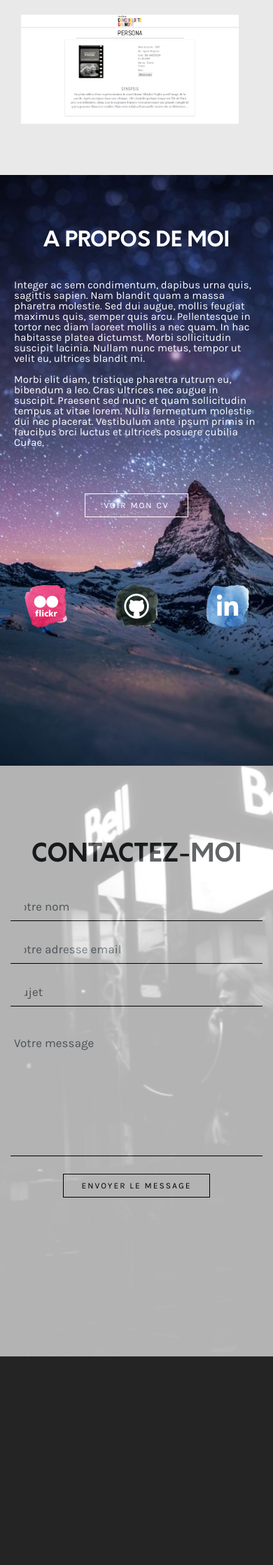
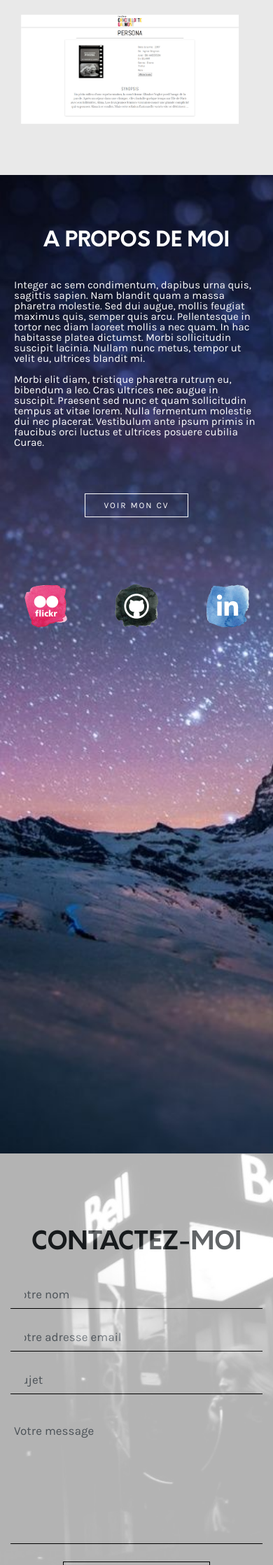
Before and after one commit to kvnbrnrd/Portfolio, a PHP site: page / in a window 390 px wide. Shown: the part 1438-3674 px from the top of the page at 70% size. Before the commit the page ends 3376 px from the top, so only its background shows below. Run offline with PHP 8.4, Linux system fonts and the light colour scheme; some libraries are stand-ins or nearby versions.

Commit message:
[edit] -- Correction message d'erreurs et responsive grand écran --

```diff
--- a/Assets/CSS/main.css
+++ b/Assets/CSS/main.css
@@ -54,8 +54,8 @@
 /* ******************************* Début Style ******************************************** */
 
 	html, body {
-		height: 100vh;
-		width: 100%;
+		min-height: 100vh;
+		min-width: 100%;
 	}
 
 
@@ -69,30 +69,30 @@
 		z-index: 1;
 		position: absolute;
 		width: 100%;
-		height: 100vh;
+		min-height: 100vh;
 		top: 0%;
 	}
 
 	#pageP
 	{
-		height: 100vh;
+		min-height: 100vh;
 		background-color: #B064D4;
 	}
 
 	#pageP2
 	{
-		height: 100vh;
+		min-height: 100vh;
 		background-color: rgb(233, 233, 233);
 	}
 
 	#aboutme
 	{
-		height: 100vh;
+		min-height: 100vh;
 	}
 
 	#contact, #fond
 	{
-		height: 100vh;
+		min-height: 100vh;
 	}
 
 
@@ -891,7 +891,14 @@
 
 /* ******************************* Fin Media Queries tablette paysage ******************************************** */
 
+@media screen and (min-width: 1600px) {
 
+	.about
+	{
+		margin-top: 14rem;
+	}
+
+}
 
 /* ******************************* Fin Media Queries grand écran ******************************************** */
 
```
Also changed, not shown: Envoi.php (+4 -4 lines), Assets/Images/rickmail.png.
